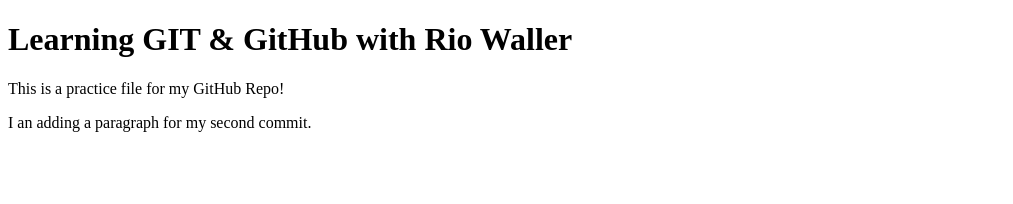
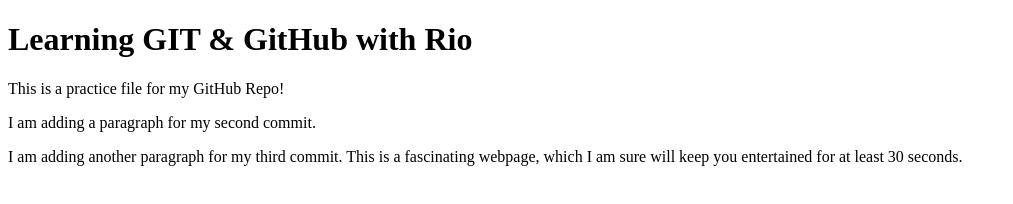
Before and after one commit to ninaroby/CIT-82-GIT, a plain HTML site: page index.html in a window 1280 px wide. Shown: the whole page, without its empty margins (0-1013 px from the left). Drawn offline with Linux system fonts and the light colour scheme.

Commit message:
Added another fascinating paragraph, removed Rio's last name and made a correction to p1 - Third commit

```diff
--- a/index.html
+++ b/index.html
@@ -5,9 +5,10 @@
     <title>Learning GIT & GitHub</title>
 </head>
 <body>
-    <h1>Learning GIT & GitHub with Rio Waller</h1>
+    <h1>Learning GIT & GitHub with Rio</h1>
     <p>This is a practice file for my GitHub Repo!</p>
-    <p>I an adding a paragraph for my second commit.</p>
+    <p>I am adding a paragraph for my second commit.</p>
+    <p>I am adding another paragraph for my third commit.  This is a fascinating webpage, which I am sure will keep you entertained for at least 30 seconds.</p>
 
 </body>
 </html>
```
